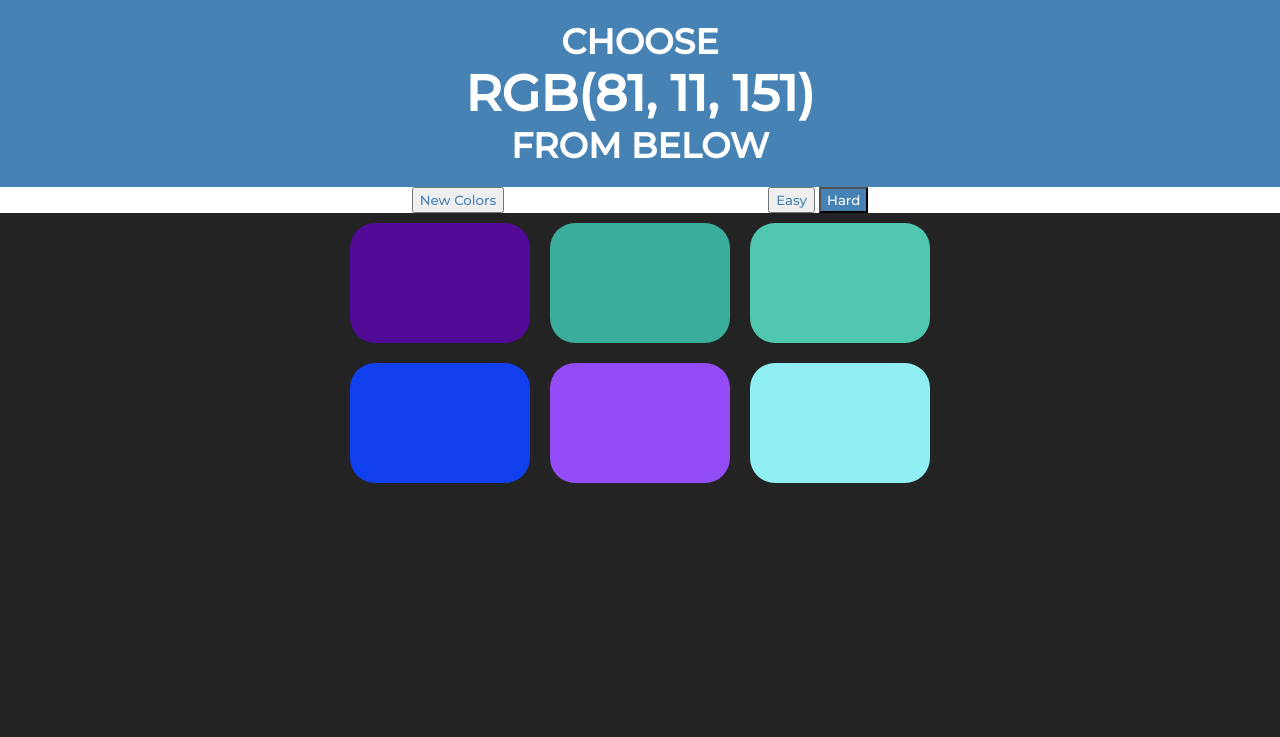
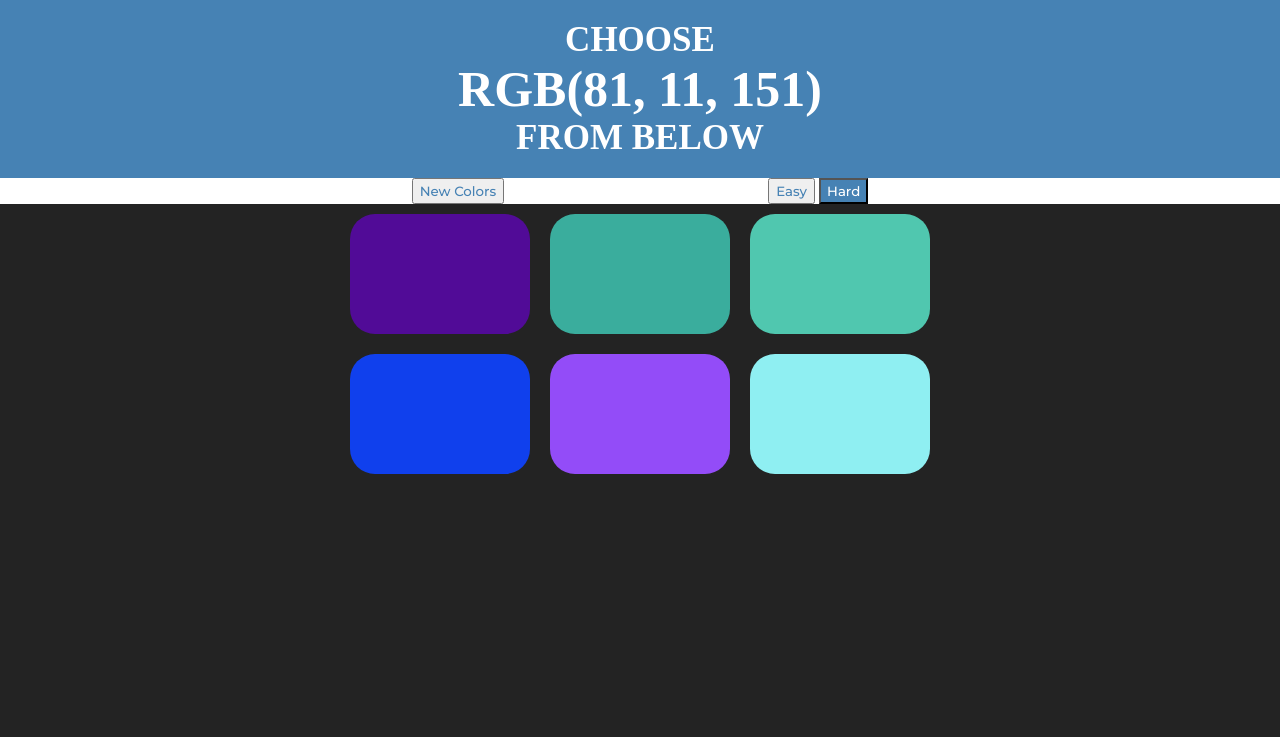
Before and after one commit to Sabyasachi123618/ColorGame.github.io, a plain HTML site: page index.html in a window 1280 px wide. Shown: the top 737 px of the page. Drawn offline with Linux system fonts and the light colour scheme; a web font is replaced by a local one.

Commit message:
Update styles.css

```diff
--- a/styles.css
+++ b/styles.css
@@ -19,7 +19,6 @@ h1{
 	font-family: 'Hammersmith One';
 	color:white;
 	text-align: center;
-	font-family: 'Montserrat';
 	background-color: steelblue;
 	margin:0;
 	padding:20px;
```
